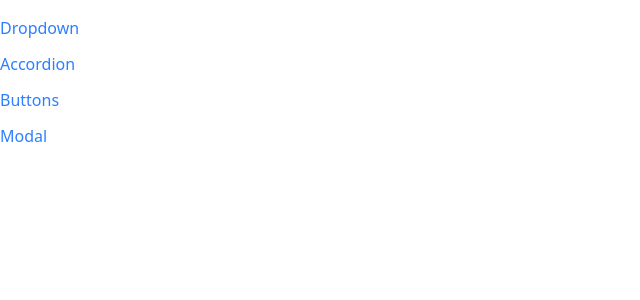
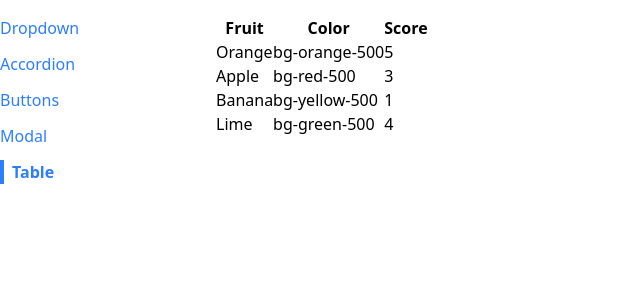
Before and after one commit to mwoolf87/Parsity, a React (Vite) app in the folder ModernReactWithRedux/comps/: page /table in a window 1280 px wide. Shown: the top 300 px of the page, without its empty margins (0-640 px from the left). Built offline with nearby package versions, Linux system fonts and the light colour scheme.

Commit message:
created Table component and TablePage, added route to App.js and link to Sidebar, rendered table data in Table component

```diff
--- a/ModernReactWithRedux/comps/src/App.js
+++ b/ModernReactWithRedux/comps/src/App.js
@@ -4,6 +4,7 @@
 import DropdownPage from "./pages/DropdownPage";
 import ButtonPage from "./pages/ButtonPage";
 import ModalPage from "./pages/ModalPage";
+import TablePage from "./pages/TablePage";
 function App() {
   return (
     <div className="container mx-auto grid grid-cols-6 gap-4 mt-4">
@@ -21,6 +22,9 @@
         <Route path="/modal">
           <ModalPage />
         </Route>
+        <Route path="/table">
+          <TablePage />
+        </Route>
       </div>
     </div>
   );
--- a/ModernReactWithRedux/comps/src/components/Sidebar.js
+++ b/ModernReactWithRedux/comps/src/components/Sidebar.js
@@ -6,6 +6,7 @@
     { label: "Accordion", path: "/accordion" },
     { label: "Buttons", path: "/buttons" },
     { label: "Modal", path: "/modal" },
+    { label: "Table", path: "/table" },
   ];
 
   const renderedLinks = links.map(link => {
--- /dev/null
+++ b/ModernReactWithRedux/comps/src/components/Table.js
@@ -0,0 +1,25 @@
+function Table({ data }) {
+  const renderedRows = data.map(fruit => {
+    return (
+      <tr key={fruit.name}>
+        <td>{fruit.name}</td>
+        <td>{fruit.color}</td>
+        <td>{fruit.score}</td>
+      </tr>
+    );
+  });
+  return (
+    <table>
+      <thead>
+        <tr>
+          <th>Fruit</th>
+          <th>Color</th>
+          <th>Score</th>
+        </tr>
+      </thead>
+      <tbody>{renderedRows}</tbody>
+    </table>
+  );
+}
+
+export default Table;
--- /dev/null
+++ b/ModernReactWithRedux/comps/src/pages/TablePage.js
@@ -0,0 +1,17 @@
+import Table from "../components/Table";
+
+function TablePage() {
+  const data = [
+    { name: "Orange", color: "bg-orange-500", score: 5 },
+    { name: "Apple", color: "bg-red-500", score: 3 },
+    { name: "Banana", color: "bg-yellow-500", score: 1 },
+    { name: "Lime", color: "bg-green-500", score: 4 },
+  ];
+  return (
+    <div>
+      <Table data={data} />
+    </div>
+  );
+}
+
+export default TablePage;
```
